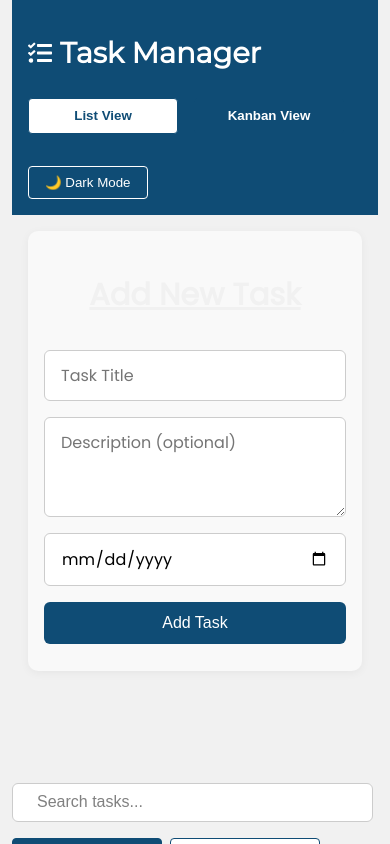
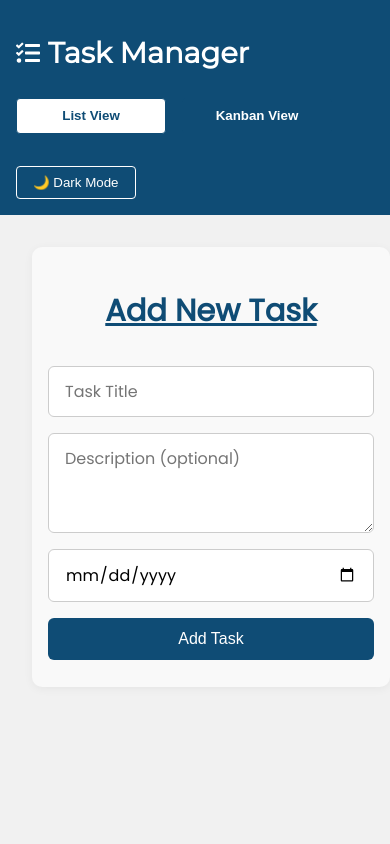
Before and after one commit to kinjalcoder2003/task-manager-app, a React (Vite) app: page / in a window 390 px wide. Built offline with nearby package versions, Linux system fonts and the light colour scheme.

Commit message:
margin set

```diff
--- a/src/styles/main.css
+++ b/src/styles/main.css
@@ -461,10 +461,11 @@ body.dark .modal button[type="button"]:hover {
     width: 100%;
     position: relative;
     height: auto;
+    margin: 1rem;
   }
 
   .container {
-    padding: 0 1rem;
+    padding: 0 ;
   }
 
   .app-header {
@@ -478,7 +479,7 @@ body.dark .modal button[type="button"]:hover {
     margin-bottom: 5rem;
   }
   .task-form .title {
-    color: #f1f1f1;
+    color: #0F4C75;
   }
   .task-toolbar {
     margin-top: 1rem;
@@ -495,7 +496,7 @@ body.dark .modal button[type="button"]:hover {
 /* Mobile */
 @media (max-width: 576px) {
   .container {
-    padding: 0 0.75rem;
+    padding: 0 ;
   }
 
   .task-card {
@@ -506,6 +507,14 @@ body.dark .modal button[type="button"]:hover {
   .task-actions button {
     padding: 0.4rem 0.75rem;
     font-size: 0.8rem;
+  }
+
+  .left-panel,
+  .right-panel {
+    width: 100%;
+    position: relative;
+    height: auto;
+    margin: 1rem;
   }
 
   .app-header {
```
